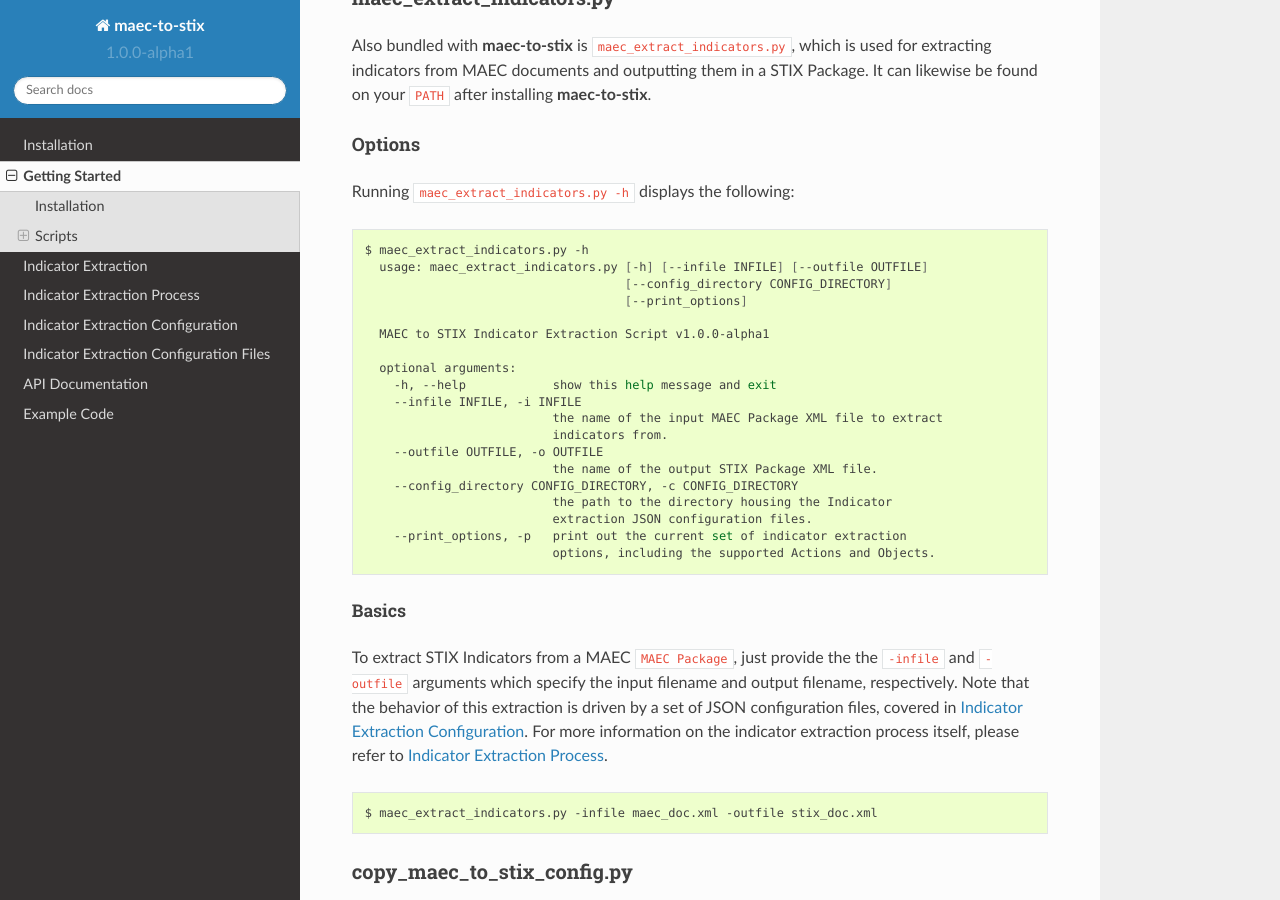
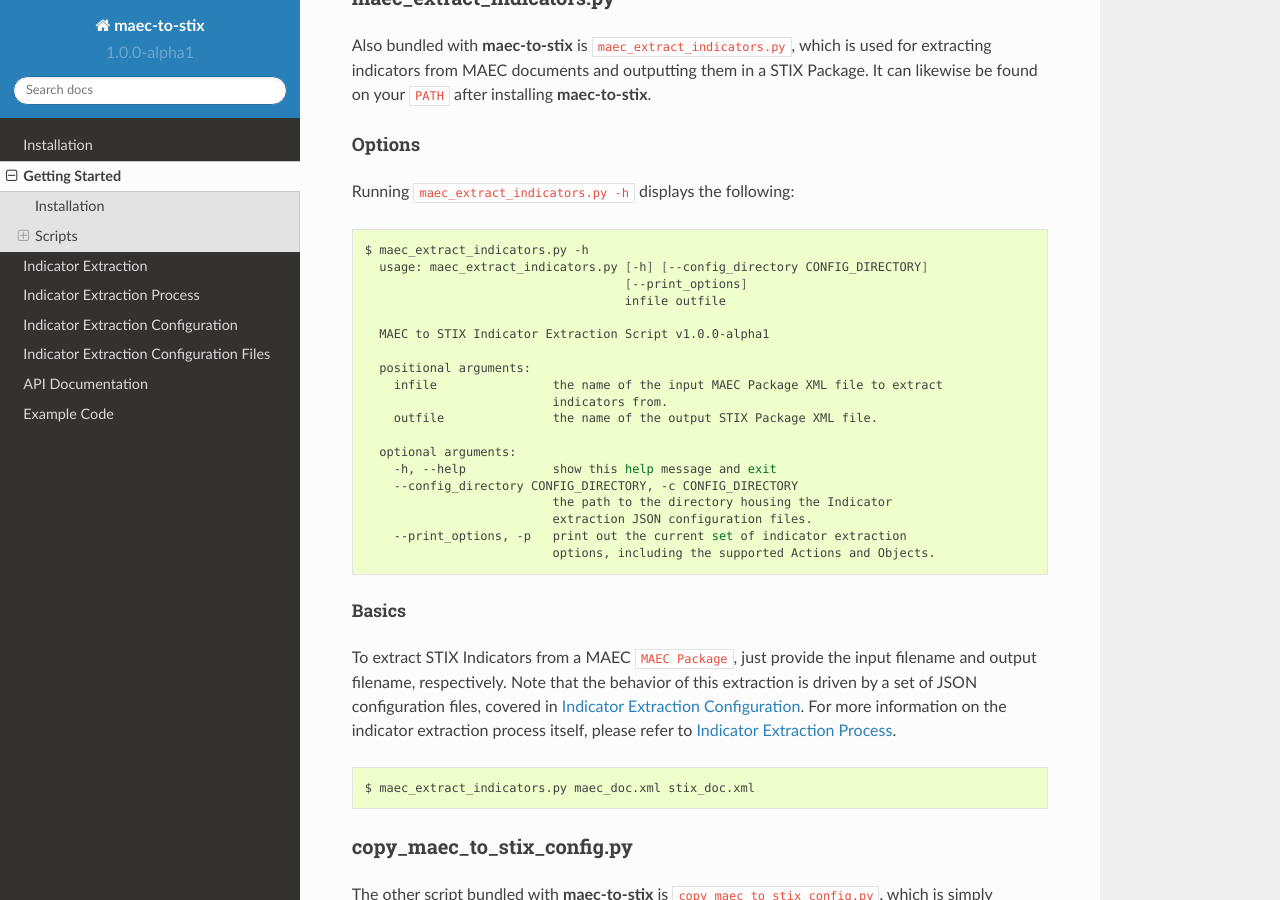
Before and after one commit to MAECProject/maec-to-stix, a Sphinx documentation site: the page built from docs/getting_started.rst, in a window 1280 px wide and 900 px high, scrolled down 1292 px. Built offline with Sphinx 7.4.7 and the Read the Docs theme 2.0.0, drawn with Linux system fonts in a browser that asks for light colours.

Commit message:
Updated for changes to maec_extract_indicators.py

```diff
--- a/docs/getting_started.rst
+++ b/docs/getting_started.rst
@@ -77,19 +77,19 @@ Running :code:`maec_extract_indicators.py -h` displays the following:
 .. code-block:: bash
 
     $ maec_extract_indicators.py -h
-      usage: maec_extract_indicators.py [-h] [--infile INFILE] [--outfile OUTFILE]
-                                        [--config_directory CONFIG_DIRECTORY]
+      usage: maec_extract_indicators.py [-h] [--config_directory CONFIG_DIRECTORY]
                                         [--print_options]
+                                        infile outfile
 
       MAEC to STIX Indicator Extraction Script v1.0.0-alpha1
 
+      positional arguments:
+        infile                the name of the input MAEC Package XML file to extract
+                              indicators from.
+        outfile               the name of the output STIX Package XML file.
+
       optional arguments:
         -h, --help            show this help message and exit
-        --infile INFILE, -i INFILE
-                              the name of the input MAEC Package XML file to extract
-                              indicators from.
-        --outfile OUTFILE, -o OUTFILE
-                              the name of the output STIX Package XML file.
         --config_directory CONFIG_DIRECTORY, -c CONFIG_DIRECTORY
                               the path to the directory housing the Indicator
                               extraction JSON configuration files.
@@ -100,15 +100,14 @@ Basics
 ,,,,,,
 
 To extract STIX Indicators from a MAEC ``MAEC Package``, just provide the
-the ``-infile`` and ``-outfile`` arguments which specify the input filename and
-output filename, respectively. Note that the behavior of this extraction is driven
-by a set of JSON configuration files, covered in :doc:`indicator_extraction/config`.
-For more information on the indicator extraction process itself, please refer to
-:doc:`indicator_extraction/process`.
+input filename and output filename, respectively. Note that the behavior of this
+extraction is driven by a set of JSON configuration files, covered in
+:doc:`indicator_extraction/config`. For more information on the indicator
+extraction process itself, please refer to :doc:`indicator_extraction/process`.
 
 .. code-block:: bash
 
-    $ maec_extract_indicators.py -infile maec_doc.xml -outfile stix_doc.xml
+    $ maec_extract_indicators.py maec_doc.xml stix_doc.xml
 
 .. _copy-config:
 
--- a/docs/indicator_extraction/config_files.rst
+++ b/docs/indicator_extraction/config_files.rst
@@ -71,7 +71,7 @@ where to find them. Luckily, this is a very simple process, for both the
 
 maec_extract_indicators.py
 ~~~~~~~~~~~~~~~~~~~~~~~~~~
-``maec_extract_indicators.py`` includes a *-config_directory* (or *-c*)
+``maec_extract_indicators.py`` includes a *--config_directory* (or *-c*)
 command-line parameter for specifying the directory where the configuration
 files are located.
 
@@ -84,7 +84,7 @@ these modified configuration files:
 
 .. code-block:: bash
 
-    $ maec_extract_indicators.py -config_file /usr/tmp -infile maec_doc.xml -outfile stix_doc.xml
+    $ maec_extract_indicators.py --config_directory /usr/tmp maec_doc.xml stix_doc.xml
 
 API
 ~~~
```
